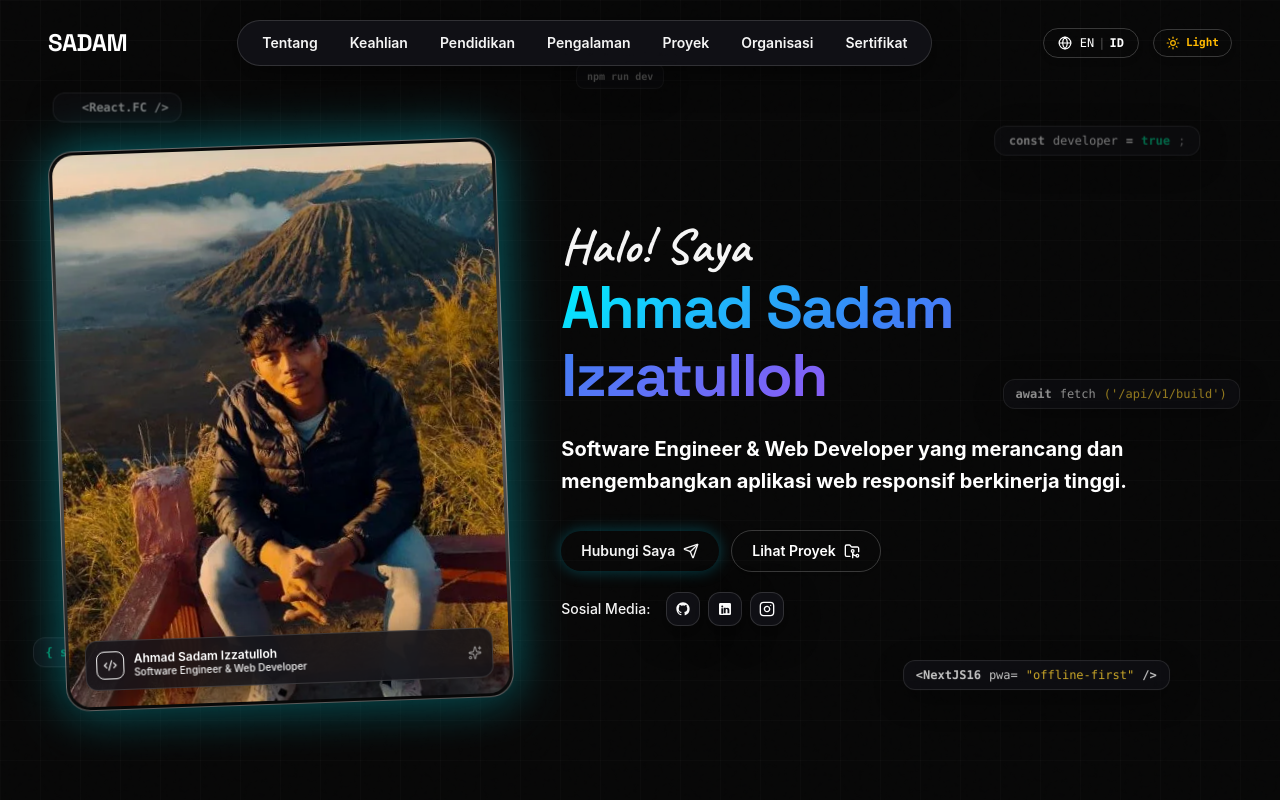
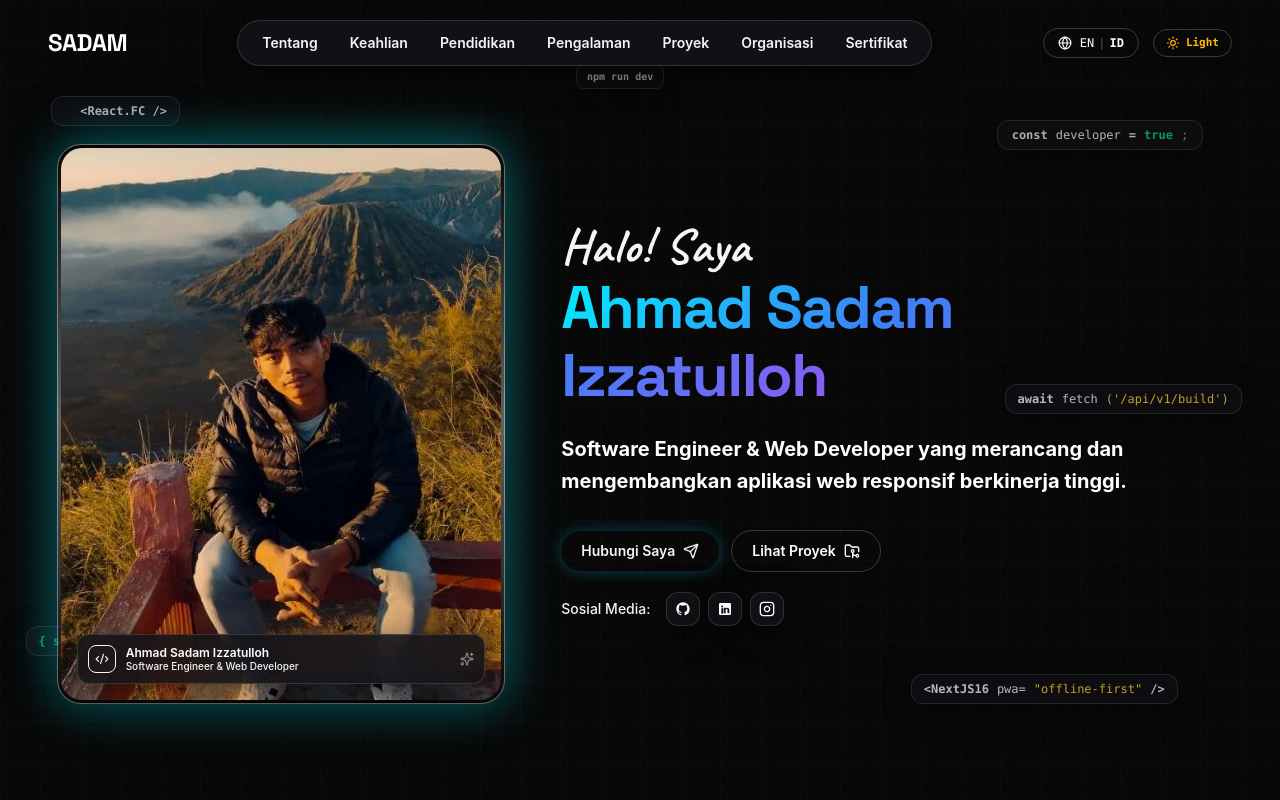
Before and after one commit to Sadam-142/myresume, a React (Vite) app: page / in a window 1280 px wide. Shown: the top 800 px of the page. Built offline with nearby package versions, Linux system fonts and the light colour scheme.

Commit message:
perf: major Lighthouse performance optimization with zero-JS background, streamlined Google Fonts, and fast LCP photo rendering

```diff
--- a/src/components/BackgroundEffects.tsx
+++ b/src/components/BackgroundEffects.tsx
@@ -1,11 +1,10 @@
 import React from 'react';
-import { motion } from 'framer-motion';
 
 export const BackgroundEffects: React.FC = () => {
   return (
-    <div className="fixed inset-0 pointer-events-none z-0 overflow-hidden select-none contain-strict">
-      {/* Dynamic Grid Pattern Overlay with Cyber Glow */}
-      <div className="absolute inset-0 bg-grid-pattern opacity-40 transform-gpu" />
+    <div className="fixed inset-0 pointer-events-none z-0 overflow-hidden select-none">
+      {/* Dynamic Grid Pattern Overlay */}
+      <div className="absolute inset-0 bg-grid-pattern opacity-35" />
 
       {/* Ambient Radial Gradient Flare Mesh */}
       <div className="absolute inset-0 bg-[radial-gradient(ellipse_at_center,_var(--tw-gradient-stops))] from-accentBlue/10 via-transparent to-bgDark opacity-80" />
@@ -13,60 +12,17 @@ export const BackgroundEffects: React.FC = () => {
       {/* Ambient Noise Texture */}
       <div className="absolute inset-0 bg-noise opacity-20" />
 
-      {/* Top Left Gradient Orb - Soft Electric Cyan */}
-      <motion.div
-        animate={{
-          x: [0, 30, -20, 0],
-          y: [0, -30, 20, 0],
-        }}
-        transition={{
-          duration: 18,
-          repeat: Infinity,
-          ease: 'easeInOut',
-        }}
-        className="absolute -top-32 -left-32 w-[500px] h-[500px] rounded-full bg-gradient-to-br from-accentCyan/20 via-accentBlue/10 to-transparent blur-[80px] transform-gpu will-change-transform"
-      />
+      {/* Top Left Gradient Orb */}
+      <div className="absolute -top-32 -left-32 w-[450px] h-[450px] rounded-full bg-gradient-to-br from-accentCyan/20 via-accentBlue/10 to-transparent blur-[70px] transform-gpu" />
 
-      {/* Top Right Gradient Orb - Violet */}
-      <motion.div
-        animate={{
-          x: [0, -40, 20, 0],
-          y: [0, 40, -30, 0],
-        }}
-        transition={{
-          duration: 22,
-          repeat: Infinity,
-          ease: 'easeInOut',
-        }}
-        className="absolute top-1/4 -right-32 w-[550px] h-[550px] rounded-full bg-gradient-to-bl from-accentViolet/20 via-accentBlue/10 to-transparent blur-[90px] transform-gpu will-change-transform"
-      />
+      {/* Top Right Gradient Orb */}
+      <div className="absolute top-1/4 -right-32 w-[500px] h-[500px] rounded-full bg-gradient-to-bl from-accentViolet/20 via-accentBlue/10 to-transparent blur-[80px] transform-gpu" />
 
-      {/* Center Ambient Light Flare - Cyber Glow */}
-      <motion.div
-        animate={{
-          opacity: [0.3, 0.5, 0.3],
-        }}
-        transition={{
-          duration: 12,
-          repeat: Infinity,
-          ease: 'easeInOut',
-        }}
-        className="absolute top-1/3 left-1/2 -translate-x-1/2 w-[700px] h-[350px] rounded-full bg-gradient-to-r from-accentCyan/10 via-accentBlue/12 to-accentViolet/10 blur-[90px] transform-gpu will-change-transform"
-      />
+      {/* Center Ambient Light Flare */}
+      <div className="absolute top-1/3 left-1/2 -translate-x-1/2 w-[650px] h-[300px] rounded-full bg-gradient-to-r from-accentCyan/10 via-accentBlue/12 to-accentViolet/10 blur-[80px] transform-gpu" />
 
-      {/* Bottom Center Gradient Orb - Deep Blue */}
-      <motion.div
-        animate={{
-          x: [0, 20, -20, 0],
-          y: [0, -20, 20, 0],
-        }}
-        transition={{
-          duration: 20,
-          repeat: Infinity,
-          ease: 'easeInOut',
-        }}
-        className="absolute bottom-10 left-1/3 w-[450px] h-[450px] rounded-full bg-gradient-to-tr from-accentBlue/12 via-accentCyan/12 to-transparent blur-[80px] transform-gpu will-change-transform"
-      />
+      {/* Bottom Center Gradient Orb */}
+      <div className="absolute bottom-10 left-1/3 w-[400px] h-[400px] rounded-full bg-gradient-to-tr from-accentBlue/12 via-accentCyan/12 to-transparent blur-[70px] transform-gpu" />
     </div>
   );
 };
--- a/src/components/Hero.tsx
+++ b/src/components/Hero.tsx
@@ -20,114 +20,57 @@ export const Hero: React.FC<HeroProps> = ({
 
   return (
     <section id="hero" className="relative min-h-screen pt-28 sm:pt-36 pb-16 sm:pb-24 flex items-center overflow-hidden">
-      {/* Floating Animated Modern Code Snippets Background Elements */}
+      {/* Floating Modern Code Snippets Background Elements */}
       <div className="absolute inset-0 pointer-events-none overflow-hidden select-none z-0">
         {/* Code Chip 1: Top Left */}
-        <motion.div
-          animate={{
-            y: [0, -18, 0],
-            x: [0, 8, 0],
-            opacity: [0.4, 0.85, 0.4],
-          }}
-          transition={{ duration: 6, repeat: Infinity, ease: 'easeInOut' }}
-          className="absolute top-[12%] left-[4%] hidden md:flex items-center gap-2 px-3 py-1.5 rounded-xl glass-card border-accentCyan/40 text-xs font-mono shadow-[0_0_20px_rgba(0,240,255,0.2)] bg-surfaceDark/80 backdrop-blur-md"
-        >
+        <div className="absolute top-[12%] left-[4%] hidden md:flex items-center gap-2 px-3 py-1.5 rounded-xl glass-card border-accentCyan/40 text-xs font-mono shadow-[0_0_20px_rgba(0,240,255,0.2)] bg-surfaceDark/80 backdrop-blur-md opacity-70">
           <span className="w-2 h-2 rounded-full bg-accentCyan animate-ping" />
           <span className="text-accentCyan font-bold">&lt;React.FC /&gt;</span>
-        </motion.div>
+        </div>
 
         {/* Code Chip 2: Top Right */}
-        <motion.div
-          animate={{
-            y: [0, 20, 0],
-            x: [0, -10, 0],
-            opacity: [0.35, 0.8, 0.35],
-          }}
-          transition={{ duration: 7.5, repeat: Infinity, ease: 'easeInOut', delay: 0.8 }}
-          className="absolute top-[15%] right-[6%] hidden lg:flex items-center gap-2 px-3.5 py-1.5 rounded-xl glass-card border-accentViolet/40 text-xs font-mono shadow-[0_0_20px_rgba(139,92,246,0.2)] bg-surfaceDark/80 backdrop-blur-md"
-        >
+        <div className="absolute top-[15%] right-[6%] hidden lg:flex items-center gap-2 px-3.5 py-1.5 rounded-xl glass-card border-accentViolet/40 text-xs font-mono shadow-[0_0_20px_rgba(139,92,246,0.2)] bg-surfaceDark/80 backdrop-blur-md opacity-70">
           <span className="text-accentViolet font-semibold">const</span>
           <span className="text-white font-medium">developer</span>
           <span className="text-accentCyan font-semibold">=</span>
           <span className="text-emerald-400 font-bold">true</span>
           <span className="text-white/60">;</span>
-        </motion.div>
+        </div>
 
         {/* Code Chip 3: Middle Right near text */}
-        <motion.div
-          animate={{
-            y: [0, -15, 0],
-            x: [0, -6, 0],
-            opacity: [0.4, 0.9, 0.4],
-          }}
-          transition={{ duration: 6.8, repeat: Infinity, ease: 'easeInOut', delay: 1.5 }}
-          className="absolute top-[48%] right-[3%] hidden xl:flex items-center gap-2 px-3 py-1.5 rounded-xl glass-card border-accentBlue/40 text-xs font-mono shadow-[0_0_20px_rgba(59,130,246,0.2)] bg-surfaceDark/80 backdrop-blur-md"
-        >
+        <div className="absolute top-[48%] right-[3%] hidden xl:flex items-center gap-2 px-3 py-1.5 rounded-xl glass-card border-accentBlue/40 text-xs font-mono shadow-[0_0_20px_rgba(59,130,246,0.2)] bg-surfaceDark/80 backdrop-blur-md opacity-75">
           <span className="text-accentBlue font-bold">await</span>
           <span className="text-accentCyan">fetch</span>
           <span className="text-amber-300">('/api/v1/build')</span>
-        </motion.div>
+        </div>
 
         {/* Code Chip 4: Bottom Left near Photo */}
-        <motion.div
-          animate={{
-            y: [0, 16, 0],
-            x: [0, 10, 0],
-            opacity: [0.3, 0.75, 0.3],
-          }}
-          transition={{ duration: 7, repeat: Infinity, ease: 'easeInOut', delay: 2.1 }}
-          className="absolute bottom-[18%] left-[2%] hidden lg:flex items-center gap-2 px-3 py-1.5 rounded-xl glass-card border-emerald-500/40 text-xs font-mono shadow-[0_0_20px_rgba(16,185,129,0.2)] bg-surfaceDark/80 backdrop-blur-md"
-        >
+        <div className="absolute bottom-[18%] left-[2%] hidden lg:flex items-center gap-2 px-3 py-1.5 rounded-xl glass-card border-emerald-500/40 text-xs font-mono shadow-[0_0_20px_rgba(16,185,129,0.2)] bg-surfaceDark/80 backdrop-blur-md opacity-70">
           <span className="text-emerald-400 font-bold">{'{'} status: 200, ok: true {'}'}</span>
-        </motion.div>
+        </div>
 
         {/* Code Chip 5: Floating Mobile/Tablet Chip */}
-        <motion.div
-          animate={{
-            y: [0, -12, 0],
-            opacity: [0.3, 0.7, 0.3],
-          }}
-          transition={{ duration: 5.5, repeat: Infinity, ease: 'easeInOut', delay: 1.2 }}
-          className="absolute top-[8%] left-[45%] flex items-center gap-1.5 px-2.5 py-1 rounded-lg glass-card border-accentCyan/30 text-[10px] font-mono shadow-sm bg-surfaceDark/70"
-        >
+        <div className="absolute top-[8%] left-[45%] flex items-center gap-1.5 px-2.5 py-1 rounded-lg glass-card border-accentCyan/30 text-[10px] font-mono shadow-sm bg-surfaceDark/70 opacity-60">
           <span className="text-accentElectric font-semibold">npm run dev</span>
-        </motion.div>
+        </div>
 
         {/* Code Chip 6: Bottom Right */}
-        <motion.div
-          animate={{
-            y: [0, -14, 0],
-            x: [0, -8, 0],
-            opacity: [0.35, 0.8, 0.35],
-          }}
-          transition={{ duration: 8, repeat: Infinity, ease: 'easeInOut', delay: 2.8 }}
-          className="absolute bottom-[12%] right-[8%] hidden md:flex items-center gap-2 px-3 py-1.5 rounded-xl glass-card border-accentViolet/40 text-xs font-mono shadow-[0_0_20px_rgba(139,92,246,0.2)] bg-surfaceDark/80 backdrop-blur-md"
-        >
+        <div className="absolute bottom-[12%] right-[8%] hidden md:flex items-center gap-2 px-3 py-1.5 rounded-xl glass-card border-accentViolet/40 text-xs font-mono shadow-[0_0_20px_rgba(139,92,246,0.2)] bg-surfaceDark/80 backdrop-blur-md opacity-75">
           <span className="text-accentViolet font-semibold">&lt;NextJS16</span>
           <span className="text-accentCyan font-medium">pwa=</span>
           <span className="text-amber-300">"offline-first"</span>
           <span className="text-accentViolet font-semibold">/&gt;</span>
-        </motion.div>
+        </div>
 
         {/* Ambient Glowing Cyber Grid Aura behind Hero */}
-        <div className="absolute top-1/2 left-1/2 -translate-x-1/2 -translate-y-1/2 w-[800px] h-[500px] bg-gradient-to-r from-accentCyan/15 via-accentBlue/20 to-accentViolet/15 rounded-full blur-[140px] pointer-events-none z-0" />
+        <div className="absolute top-1/2 left-1/2 -translate-x-1/2 -translate-y-1/2 w-[700px] h-[400px] bg-gradient-to-r from-accentCyan/15 via-accentBlue/20 to-accentViolet/15 rounded-full blur-[90px] pointer-events-none z-0" />
       </div>
       <div className="max-w-7xl mx-auto px-4 sm:px-6 md:px-12 w-full grid grid-cols-12 gap-3 sm:gap-8 lg:gap-12 items-center">
-        {/* LEFT COLUMN - ULTRA-MODERN ANIMATED PHOTO FRAME */}
+        {/* LEFT COLUMN - ULTRA-MODERN PHOTO FRAME */}
         <motion.div
           initial={{ opacity: 0, scale: 0.95 }}
-          animate={{
-            opacity: 1,
-            scale: 1,
-            y: [-7, 7, -7],
-            rotate: [-2, 1.5, -2],
-          }}
-          transition={{
-            opacity: { duration: 0.9 },
-            scale: { duration: 0.9 },
-            y: { duration: 5.5, repeat: Infinity, ease: 'easeInOut' },
-            rotate: { duration: 7, repeat: Infinity, ease: 'easeInOut' },
-          }}
+          animate={{ opacity: 1, scale: 1 }}
+          transition={{ duration: 0.5, ease: 'easeOut' }}
           className="col-span-5 sm:col-span-5 lg:col-span-5 flex justify-center items-center relative transform-gpu"
         >
           {/* REAR GLOWING LIGHT FLARE AURA (Kilauan Cahaya dari Belakang) */}
```
Also changed, not shown: index.html (+4 -4 lines).
